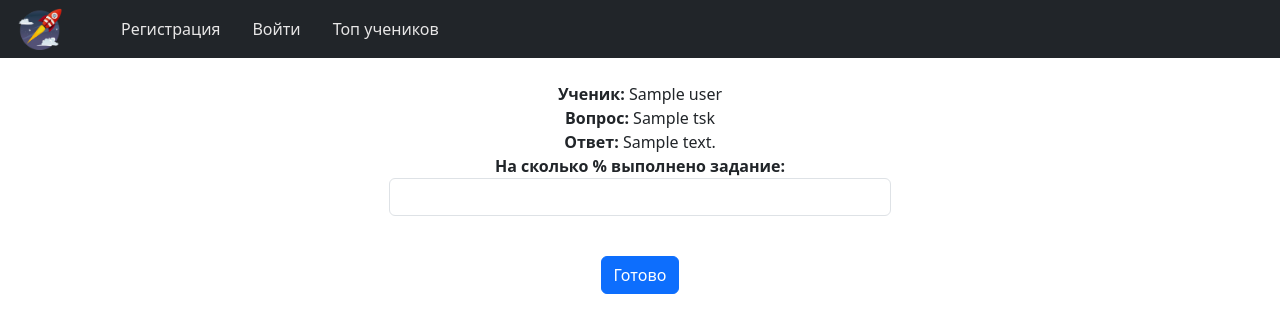
After one commit to Aleksander1Byte/SpaceEd, a Flask app: template templates/check_manualanswer.html in a window 1280 px wide. The commit adds this page. Shown: the top 333 px of the page. Run offline with Flask 2, Linux system fonts and the light colour scheme; tables that the repository leaves empty hold one stand-in row (values such as "Sample post"); the template is opened without the code that fills it: values that come from a table or form of the project are taken from there, most other values are stand-ins (such as "Sample title", 1, 10 or a date in 2020); some libraries are stand-ins or nearby versions.

Commit message:
Implemented Manual Answer checking

```diff
--- /dev/null
+++ b/data/forms/ManualAnswerForm.py
@@ -0,0 +1,8 @@
+from flask_wtf import FlaskForm
+from wtforms import BooleanField, IntegerField, PasswordField, SubmitField
+from wtforms.validators import NumberRange, DataRequired
+
+
+class ManualAnswerForm(FlaskForm):
+    score = IntegerField('На сколько % выполнено задание:', validators=[DataRequired(), NumberRange(min=0, max=100)])
+    submit = SubmitField('Готово')
--- a/data/users.py
+++ b/data/users.py
@@ -27,3 +27,6 @@ class User(SqlAlchemyBase, UserMixin, SerializerMixin):
 
     def check_password(self, password):
         return check_password_hash(self.hashed_password, password)
+
+    def __repr__(self):
+        return self.first_name + ' ' + self.last_name
--- a/main.py
+++ b/main.py
@@ -1,4 +1,5 @@
 from functools import wraps
+from math import ceil
 
 from data.db_session import global_init, create_session
 import os
@@ -19,6 +20,7 @@ from werkzeug.utils import redirect
 
 from data.forms.LoginForm import LoginForm
 from data.forms.RegisterForm import RegisterForm
+from data.forms.ManualAnswerForm import ManualAnswerForm
 from data.manualanswer import ManualAnswer
 from data.tasks import Task
 from data.theories import Theory
@@ -68,10 +70,7 @@ def main():
                 didnt += 1
         context.update({'didnt': didnt})
     return render_template(
-        'homepage.html',
-        title='SpaceEd',
-        current_user=current_user,
-        **context
+        'homepage.html', title='SpaceEd', current_user=current_user, **context
     )
 
 
@@ -148,10 +147,10 @@ def profile():
     correct = incorrect = didnt = 0
     for i in range(len(tasks)):
         if ratings[i]:
-            if tasks[i].given_points == ratings[i].amount:
-                correct += tasks[i].given_points
+            if tasks[i].given_points == 0:
+                incorrect += ratings[i].amount
             else:
-                incorrect += tasks[i].given_points
+                correct += ratings[i].amount
         else:  # Не приступали
             didnt += tasks[i].given_points
     context = {
@@ -161,6 +160,31 @@ def profile():
         'form': form,
     }
     return render_template('profile.html', current_user=current_user, **context)
+
+
+@app.route('/checkMA', methods=['GET', 'POST'])
+@login_required
+@admin_only
+def check_manualanswer():
+    db_sess = create_session()
+    form = ManualAnswerForm()
+    ma = db_sess.query(ManualAnswer).first()
+    if not ma:
+        return redirect('/')
+    if form.validate_on_submit():
+        point = Points(
+            user_id=current_user.id,
+            task_id=ma.tsk.id,
+            amount=ceil((ma.tsk.given_points * (int(form.score.data) / 100))),
+        )
+        db_sess.delete(ma)
+        db_sess.add(point)
+        db_sess.commit()
+
+    context = {'ma': ma, 'form': form}
+    return render_template(
+        'check_manualanswer.html', current_user=current_user, **context
+    )
 
 
 @app.route('/add_task', methods=['GET', 'POST'])
@@ -214,7 +238,9 @@ def solve_task(id):
         .filter((Points.user_id == current_user.id) & (Points.task_id == task.id))
         .first()
     )
-    if db_sess.query(ManualAnswer).filter((ManualAnswer.user_id == current_user.id) & (ManualAnswer.task_id == task.id)):
+    if db_sess.query(ManualAnswer).filter(
+        (ManualAnswer.user_id == current_user.id) & (ManualAnswer.task_id == task.id)
+    ):
         return redirect('/tasks')
     if answered:
         return f'За это заданиие у вас {answered.amount} очков'
@@ -231,11 +257,7 @@ def solve_task(id):
             db_sess.commit()
             return redirect('/tasks')
         else:
-            ans = ManualAnswer(
-                user_id=current_user.id,
-                task_id=task.id,
-                answer=answer
-            )
+            ans = ManualAnswer(user_id=current_user.id, task_id=task.id, answer=answer)
             db_sess.add(ans)
             db_sess.commit()
             return redirect('/tasks')
--- a/static/css/style.css
+++ b/static/css/style.css
@@ -6,6 +6,9 @@ tr.green_line {
 }
 tr.red_line {
     background-color: red;
+}
+tr.yellow_line {
+    background-color: yellow;
 }
 .giant {
     font-size: 45vh!important;
--- /dev/null
+++ b/templates/check_manualanswer.html
@@ -0,0 +1,26 @@
+{% extends "index.html" %}
+
+{% block content %}
+<center>
+    <div class="big width-45">
+        <div><b>Ученик:</b> {{ma.user.__repr__()}}</div>
+        <div><b>Вопрос:</b> {{ma.tsk.question}}</div>
+        <div><b>Ответ:</b> {{ma.answer}}</div>
+
+        <form action="" method="POST" class="form form-70">
+            {{ form.hidden_tag() }}
+            <p>
+                <b>{{ form.score.label }}</b><br>
+                {{ form.score(class="form-control") }}<br>
+                {% for error in form.score.errors %}
+            <p class="alert alert-danger" role="alert">
+                {{ error }}
+            </p>
+            {% endfor %}
+            </p>
+            <p>{{ form.submit(type="submit", class="btn btn-primary") }}</p>
+            {{message}}
+        </form>
+    </div>
+</center>
+{% endblock %}
--- a/templates/index.html
+++ b/templates/index.html
@@ -36,6 +36,9 @@
                     </li>
                     <li class="nav-item pe-3">
                         <a class="nav-link" href="/add_task">Добавить задание</a>
+                    </li>
+                    <li class="nav-item pe-3">
+                        <a class="nav-link" href="/checkMA">Проверять задания</a>
                     </li>
                     {% else %}
                     <li class="nav-item pe-3">
--- a/templates/tasks.html
+++ b/templates/tasks.html
@@ -12,7 +12,7 @@
   </thead>
   <tbody>
   {% for task in tasks %}
-    <tr class="{% if ratings[loop.index0].amount == task.given_points %}green_line {% elif ratings[loop.index0].amount is not defined %}{% else %} red_line {% endif %}">
+    <tr class="{% if ratings[loop.index0].amount == task.given_points %}green_line {% elif ratings[loop.index0].amount is not defined %} {% elif ratings[loop.index0].amount == 0 %}red_line {% else%}yellow_line {% endif %}">
       <th scope="row">{{ task.id }}</th>
       <td>{{ task.question }}</td>
       <td> {{ task.given_points }} </td>
```
